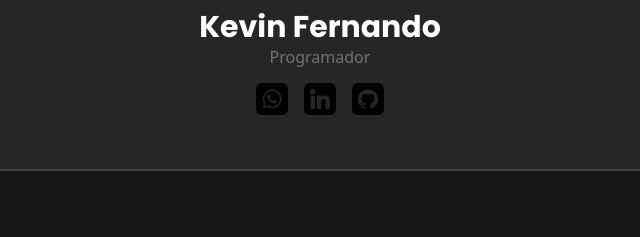
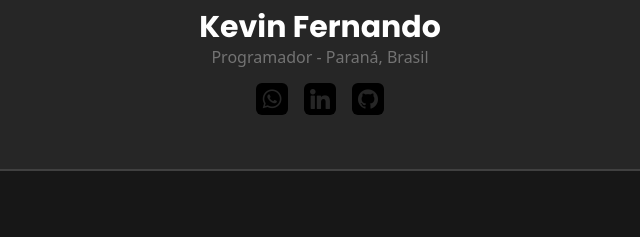
Before and after one commit to kev1n999/business-selfpage, a plain HTML site: page index.html in a window 1280 px wide. Shown: the part 203-440 px from the top of the page, 320-960 px from the left. Drawn offline with nearby package versions, Linux system fonts and the light colour scheme.

Commit message:
change the name

```diff
--- a/index.html
+++ b/index.html
@@ -33,7 +33,7 @@
           Kevin Fernando
         </h1>
 
-        <span class="text-neutral-500 block">Programador</span>
+        <span class="text-neutral-500 block">Programador - Paraná, Brasil</span>
 
         <div class="flex justify-center gap-3 p-3">
           <img
```
